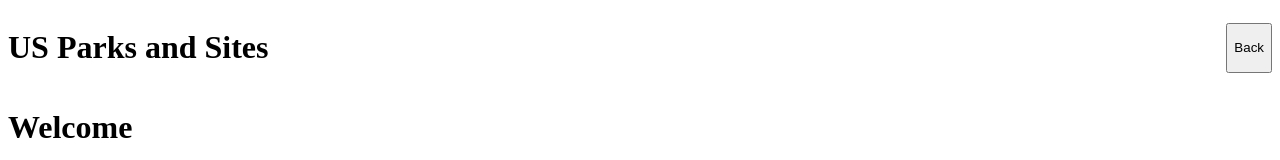
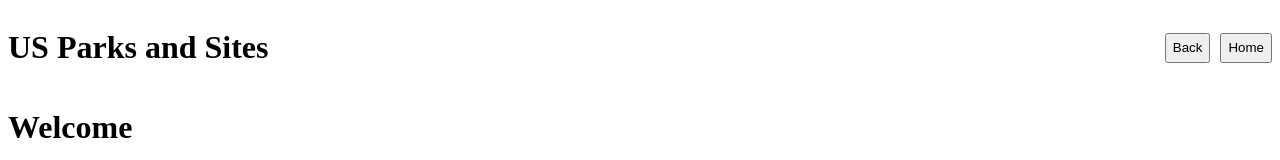
Before and after one commit to aidanliddiard/nba-router, a React app: page / in a window 1280 px wide. Shown: the top 160 px of the page. Built offline with nearby package versions, Linux system fonts and the light colour scheme; no server answers.

Commit message:
tests passing

```diff
--- a/src/components/Header.jsx
+++ b/src/components/Header.jsx
@@ -4,6 +4,9 @@ import { useHistory } from 'react-router-dom';
 export default function Header() {
   const history = useHistory();
 
+  const handleHome = async () => {
+    history.push('/');
+  };
   return (
     <div
       style={{
@@ -13,10 +16,20 @@ export default function Header() {
         alignItems: 'center',
       }}
     >
-      <h1>US Parks and Sites</h1>
-      <button style={{ height: '50px' }} onClick={history.goBack}>
-        Back
-      </button>
+      <div>
+        <h1>US Parks and Sites</h1>
+      </div>
+      <div>
+        <button
+          style={{ height: '30px', margin: '10px' }}
+          onClick={history.goBack}
+        >
+          Back
+        </button>
+        <button style={{ height: '30px' }} onClick={handleHome}>
+          Home
+        </button>
+      </div>
     </div>
   );
 }
--- a/src/views/Detail.jsx
+++ b/src/views/Detail.jsx
@@ -5,16 +5,18 @@ import { fetchParkByCode } from '../services/Parks';
 
 export default function Detail() {
   const { parkCode } = useParams();
-  const [park, setPark] = useState([]);
+  const [park, setPark] = useState({});
   const [loading, setLoading] = useState(true);
 
   useEffect(() => {
+    console.log(parkCode);
     fetchParkByCode(parkCode)
       .then(setPark)
       .catch(console.error.message)
       .finally(() => setLoading(false));
-  }, []);
+  }, [parkCode]);
 
+  console.log('park', park);
   return (
     <div>
       {loading ? (
--- a/src/views/Home.jsx
+++ b/src/views/Home.jsx
@@ -23,9 +23,7 @@ export default function Home() {
     const state = e.target.value;
     state.toLowerCase();
 
-    history.push(
-      `/parks?stateCode=${state}&api_key=${process.env.REACT_APP_API_KEY}`
-    );
+    history.push(`/parks?stateCode=${state}`);
   };
 
   return (
```
Also changed, not shown: 1 other file (tests, documents, lock files or other folders).
